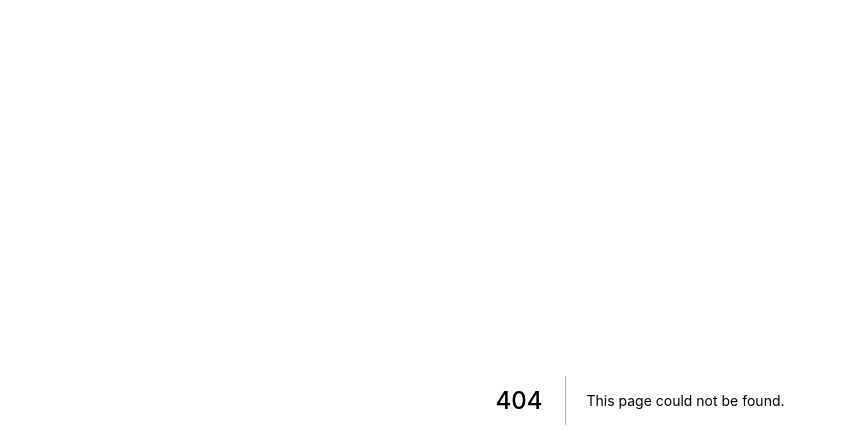
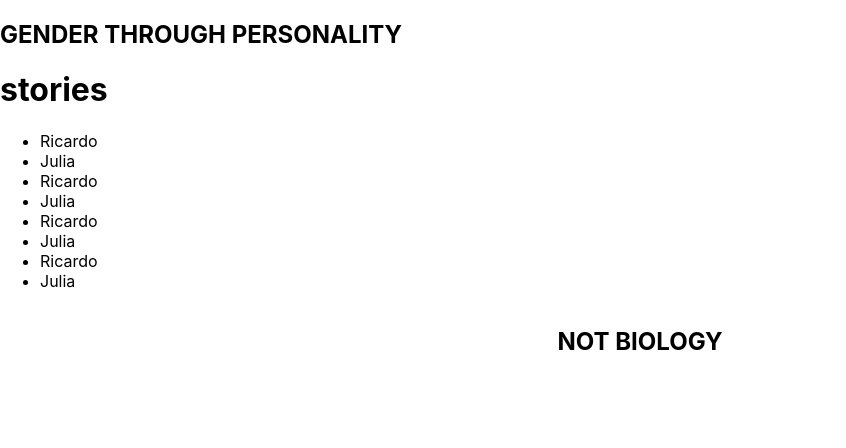
Before and after one commit to JulianBlohm/pnb, a Next.js app: page /stories in a window 1280 px wide. Before the commit this address had no page. Shown: the top 448 px of the page, without its empty margins (0-846 px from the left). Built offline with nearby package versions, Linux system fonts and the light colour scheme.

Commit message:
Create stories page

```diff
--- /dev/null
+++ b/pages/stories.js
@@ -0,0 +1,30 @@
+import styles from '../styles/Navigation.module.css'
+import Link from 'next/link'
+
+export default function Stories() {
+    return (
+        <div className={styles.container}>
+            <header>
+                <h2>GENDER THROUGH PERSONALITY</h2>
+            </header>
+
+            <main className={styles.main}>
+                <h1>stories</h1>
+                <ul>
+                    <li>Ricardo</li>
+                    <li>Julia</li>
+                    <li>Ricardo</li>
+                    <li>Julia</li>
+                    <li>Ricardo</li>
+                    <li>Julia</li>
+                    <li>Ricardo</li>
+                    <li>Julia</li>
+                </ul>
+            </main>
+
+            <footer className={styles.footer}>
+                <h2>NOT BIOLOGY</h2>
+            </footer>
+        </div>
+    )
+}
```
